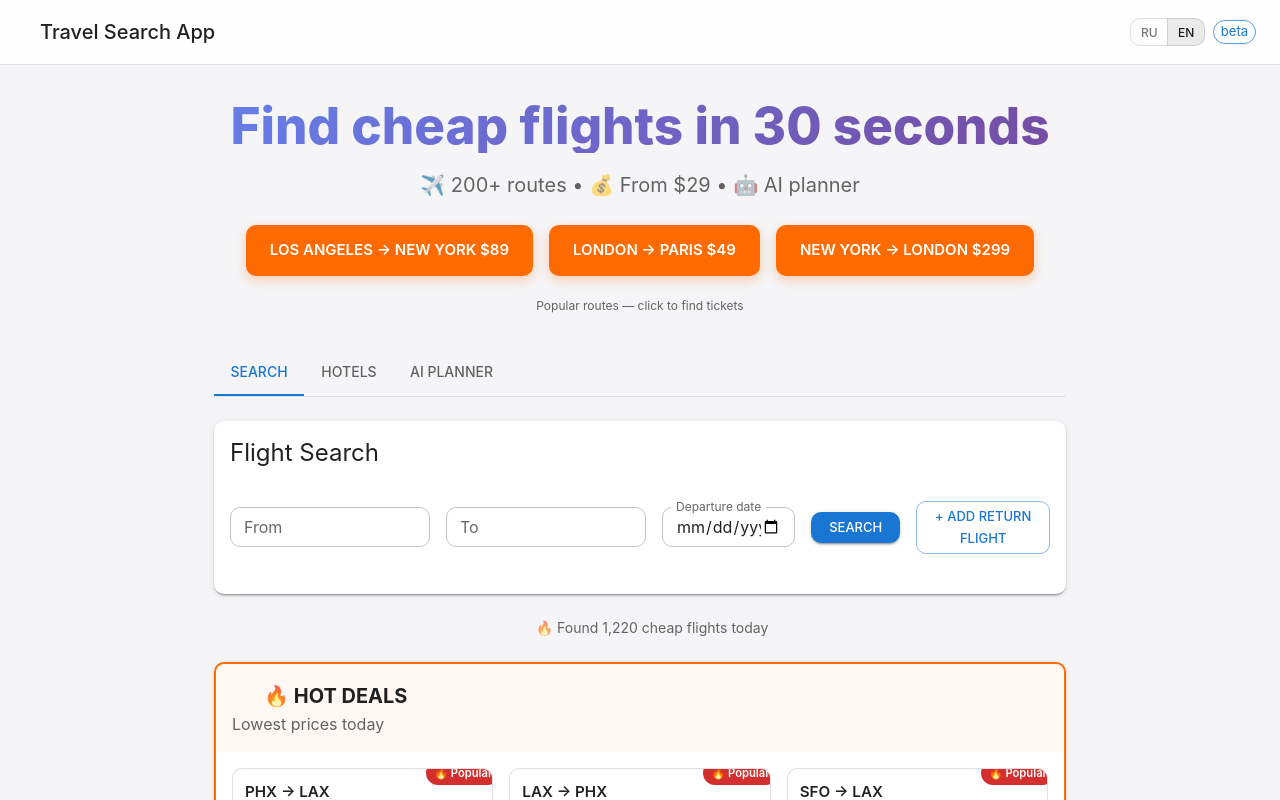
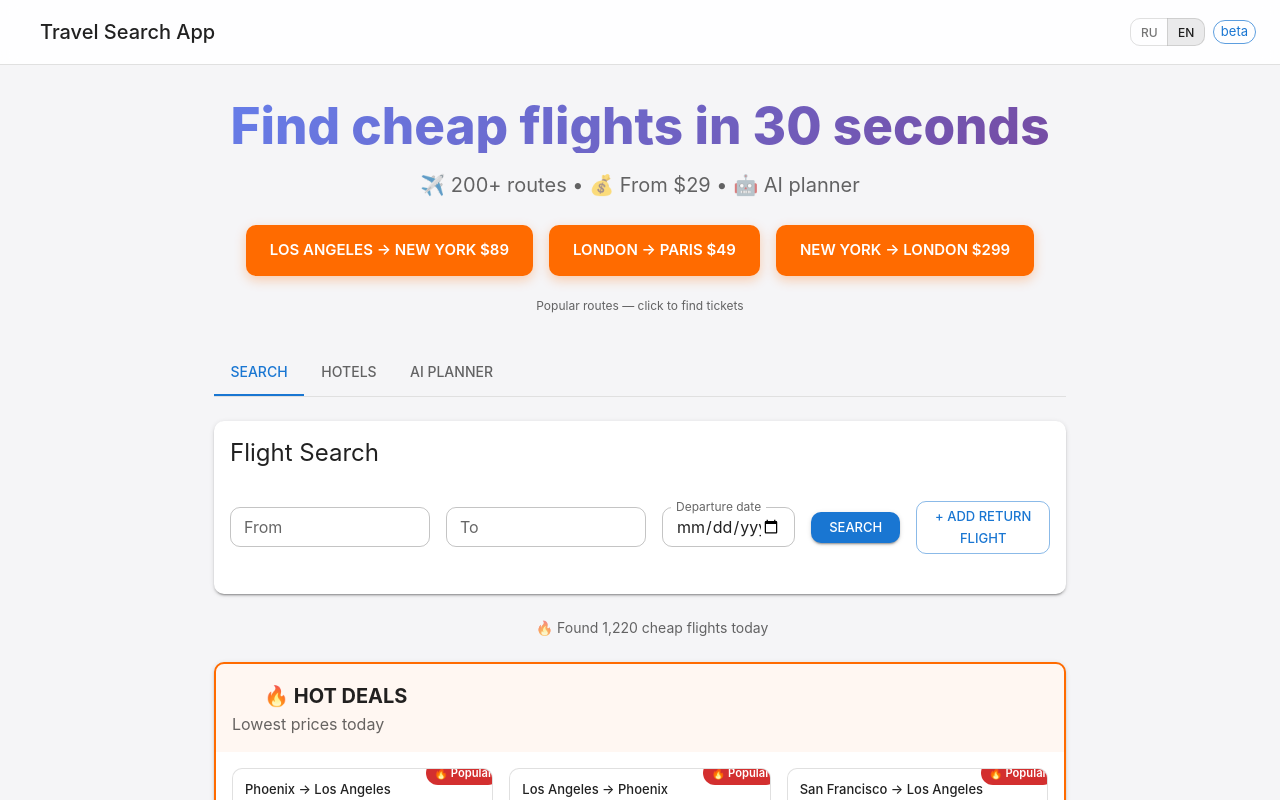
Before and after one commit to dimanya/travel-search-app, a React (Vite) app in the folder client/: page / in a window 1280 px wide. Shown: the top 800 px of the page. Built offline with nearby package versions, Linux system fonts and the light colour scheme; no server answers; some icons are missing.

Commit message:
fix: hot deals show city names with smaller font
- Revert to city names (Oslo → Copenhagen) instead of IATA codes
- Font size: 13px to prevent truncation
- Better readability for users who don't know airport codes

```diff
--- a/client/src/App.jsx
+++ b/client/src/App.jsx
@@ -487,7 +487,10 @@ export default function App() {
                     gap: 2,
                   }}
                 >
-                  {getCheapestRoutes(6).map((r) => (
+                  {getCheapestRoutes(6).map((r) => {
+                    const fromCity = lang === 'ru' ? r.fromCity_ru : r.fromCity_en;
+                    const toCity = lang === 'ru' ? r.toCity_ru : r.toCity_en;
+                    return (
                       <Card
                         key={`hot-${r.from}-${r.to}`}
                         variant="outlined"
@@ -512,8 +515,8 @@ export default function App() {
                           }}
                         />
                         <CardContent sx={{ p: 1.5, '&:last-child': { pb: 1.5 } }}>
-                          <Typography variant="body2" sx={{ fontWeight: 600, mb: 0.5, fontSize: '0.95rem' }}>
-                            {r.from} → {r.to}
+                          <Typography sx={{ fontWeight: 500, mb: 0.5, fontSize: '13px', lineHeight: 1.3 }}>
+                            {fromCity} → {toCity}
                           </Typography>
                           <Typography variant="h6" color="success.main" sx={{ fontWeight: 700 }}>
                             ${r.price}
@@ -523,7 +526,8 @@ export default function App() {
                           </Typography>
                         </CardContent>
                       </Card>
-                    ))}
+                    );
+                  })}
                 </Box>
               </CardContent>
             </Card>
```
Also changed, not shown: 640 other files (tests, documents, lock files or other folders).
